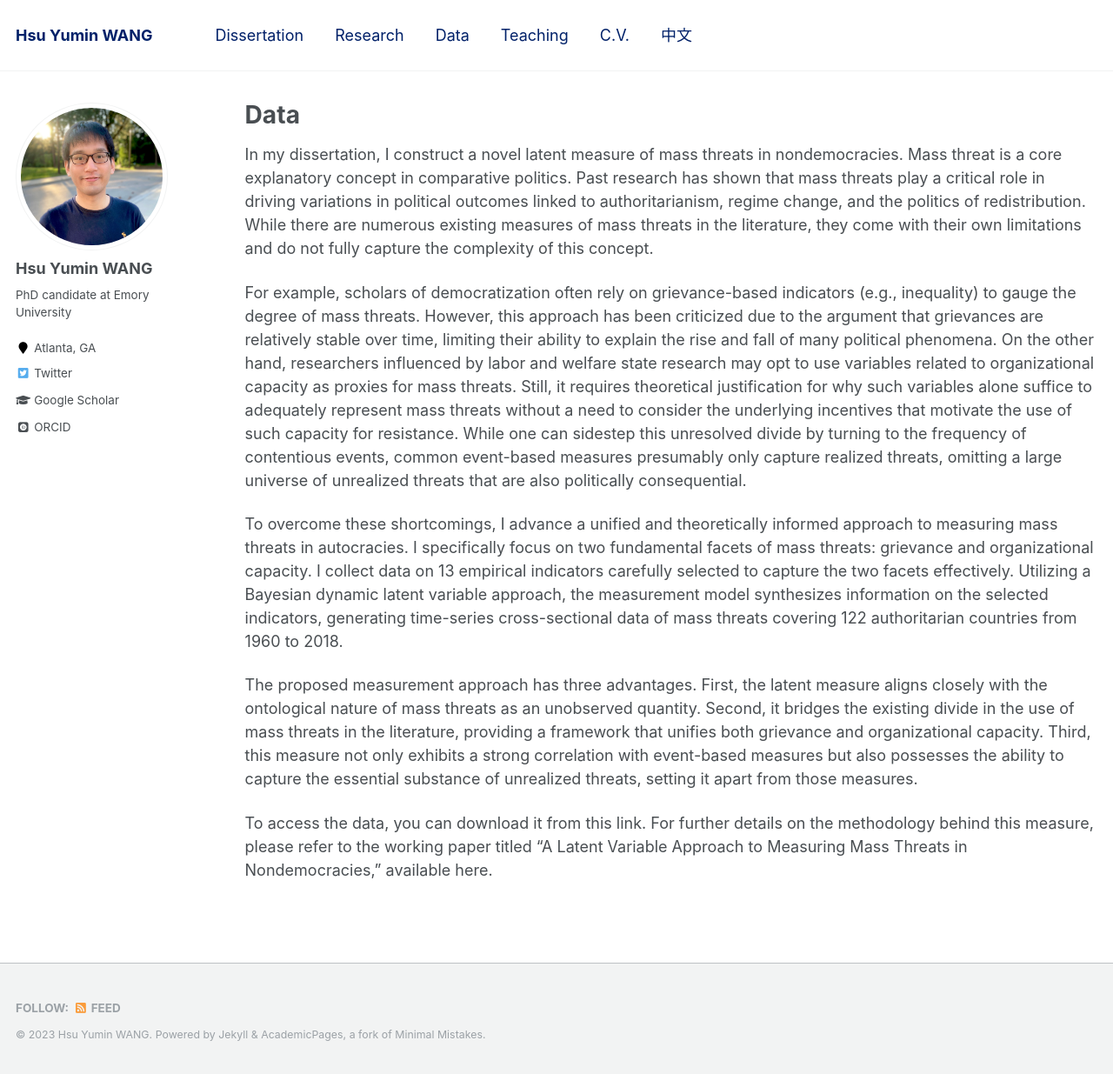
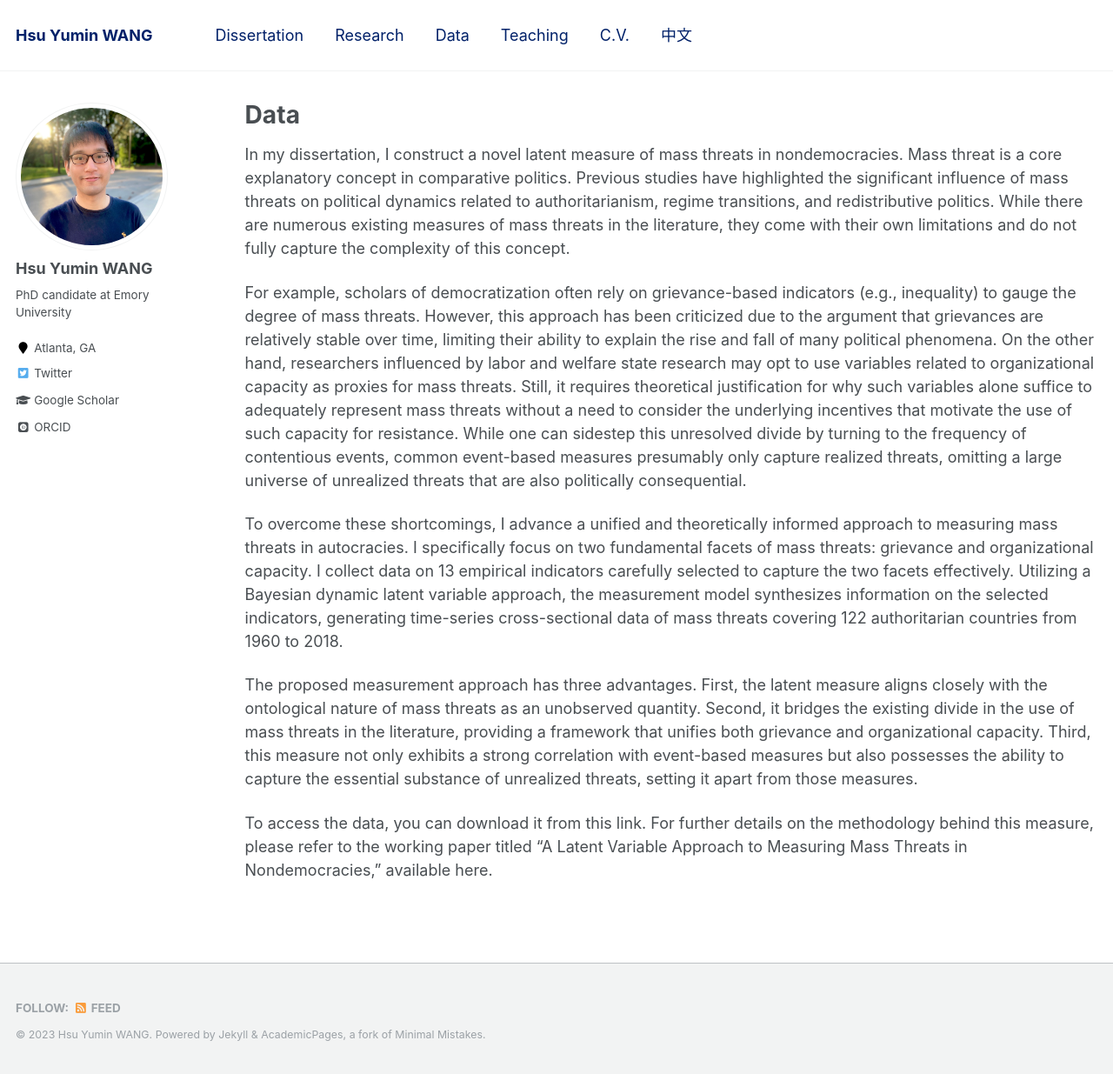
Before and after one commit to hsuyumin/hsuyumin.github.io, a Jekyll site: the page built from _pages/data.md, in a window 1280 px wide and 1235 px high. Shown: the whole window at 87% size. Built offline with Jekyll 4.4.1, drawn with Linux system fonts in a browser that asks for light colours; some web fonts are replaced.

Commit message:
Update data.md

```diff
--- a/_pages/data.md
+++ b/_pages/data.md
@@ -7,7 +7,7 @@ redirect_from:
   - /data
 ---
 
-In my dissertation, I construct a novel latent measure of mass threats in nondemocracies. Mass threat is a core explanatory concept in comparative politics. Past research has shown that mass threats play a critical role in driving variations in political outcomes linked to authoritarianism, regime change, and the politics of redistribution. While there are numerous existing measures of mass threats in the literature, they come with their own limitations and do not fully capture the complexity of this concept.
+In my dissertation, I construct a novel latent measure of mass threats in nondemocracies. Mass threat is a core explanatory concept in comparative politics. Previous studies have highlighted the significant influence of mass threats on political dynamics related to authoritarianism, regime transitions, and redistributive politics. While there are numerous existing measures of mass threats in the literature, they come with their own limitations and do not fully capture the complexity of this concept.
 
 For example, scholars of democratization often rely on grievance-based indicators (e.g., inequality) to gauge the degree of mass threats. However, this approach has been criticized due to the argument that grievances are relatively stable over time, limiting their ability to explain the rise and fall of many political phenomena. On the other hand, researchers influenced by labor and welfare state research may opt to use variables related to organizational capacity as proxies for mass threats. Still, it requires theoretical justification for why such variables alone suffice to adequately represent mass threats without a need to consider the underlying incentives that motivate the use of such capacity for resistance. While one can sidestep this unresolved divide by turning to the frequency of contentious events, common event-based measures presumably only capture realized threats, omitting a large universe of unrealized threats that are also politically consequential.
 
```
